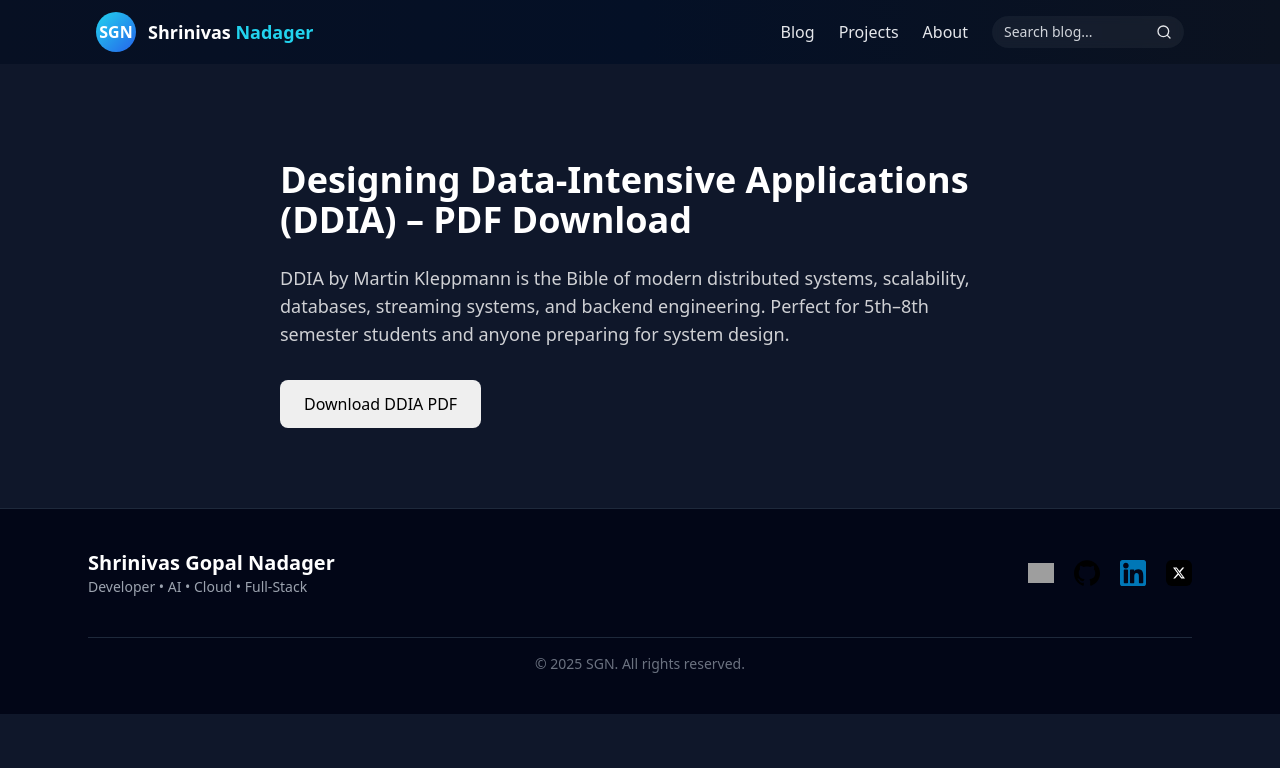
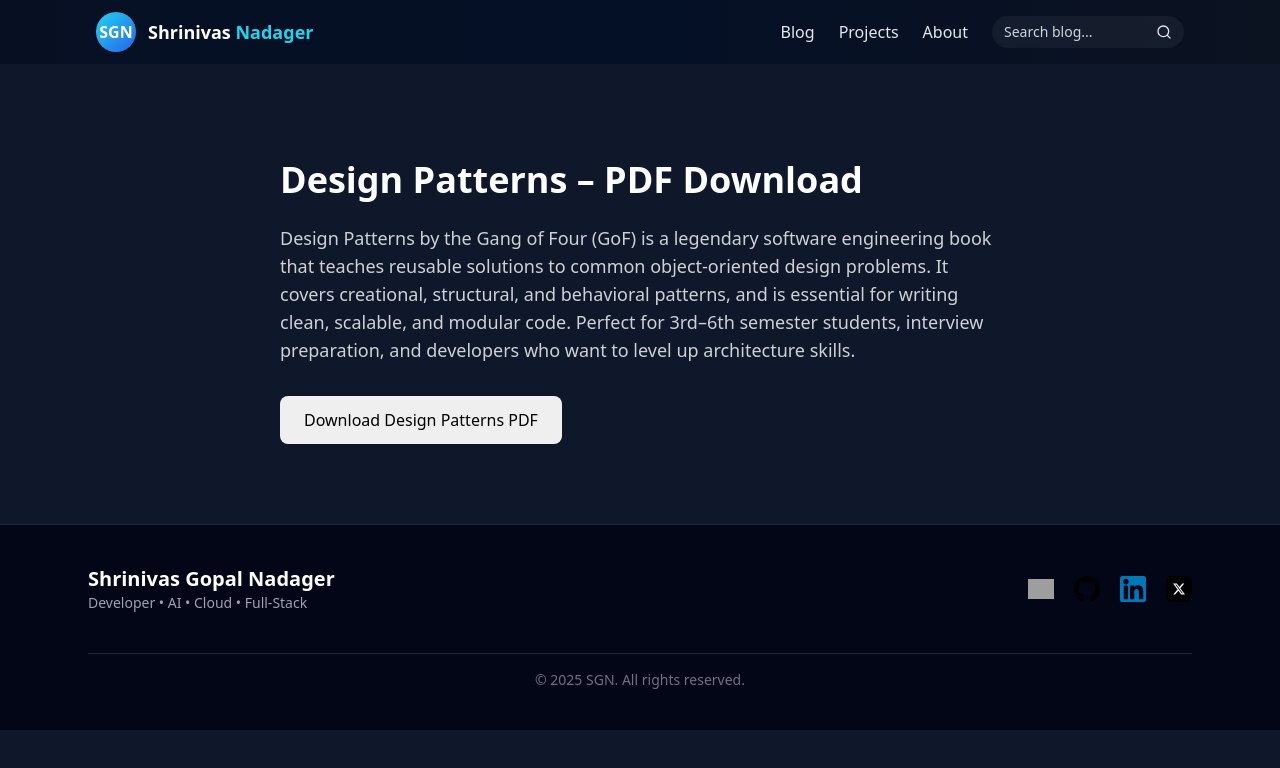
Before and after one commit to Shrinivas-03/thesgn, a Next.js app: page /books/design-patterns in a window 1280 px wide. Shown: the top 768 px of the page. Built offline with nearby package versions, Linux system fonts and the light colour scheme; grey boxes are pictures that could not be loaded.

Commit message:
updated books

```diff
--- a/app/books/design-patterns/page.jsx
+++ b/app/books/design-patterns/page.jsx
@@ -1,31 +1,35 @@
 "use client";
 
 import PopUnder from "@/app/components/PopUnder";
+import NativeInterstitial from "@/app/components/NativeInterstitial";
 
 export default function DDIAPage() {
   return (
     <div className="max-w-3xl mx-auto py-20 px-6">
+      {/* ⭐ PopUnder loads when page loads */}
       <PopUnder />
 
       <h1 className="text-4xl font-bold mb-6">
-        Designing Data-Intensive Applications (DDIA) – PDF Download
+        Design Patterns – PDF Download
       </h1>
 
       <p className="text-lg opacity-80 mb-8">
-        DDIA by Martin Kleppmann is the Bible of modern distributed systems,
-        scalability, databases, streaming systems, and backend engineering.
-        Perfect for 5th–8th semester students and anyone preparing for system
-        design.
+        Design Patterns by the Gang of Four (GoF) is a legendary software
+        engineering book that teaches reusable solutions to common
+        object-oriented design problems. It covers creational, structural, and
+        behavioral patterns, and is essential for writing clean, scalable, and
+        modular code. Perfect for 3rd–6th semester students, interview
+        preparation, and developers who want to level up architecture skills.
       </p>
 
-      <button
-        onClick={() => {
-          window.location.href = "/books/design.pdf";
-        }}
-        className="bg-purple-600 hover:bg-purple-700 transition text-white px-6 py-3 rounded-lg"
+      {/* ⭐ Interstitial triggers on click, then download starts */}
+      <NativeInterstitial
+        onClick={() => window.open("/books/design.pdf", "_blank")}
       >
-        Download DDIA PDF
-      </button>
+        <button className="bg-purple-600 hover:bg-purple-700 transition text-white px-6 py-3 rounded-lg">
+          Download Design Patterns PDF
+        </button>
+      </NativeInterstitial>
     </div>
   );
 }
--- /dev/null
+++ b/app/components/NativeInterstitial.jsx
@@ -0,0 +1,36 @@
+"use client";
+
+import { useEffect } from "react";
+
+export default function NativeInterstitial({ children }) {
+  useEffect(() => {
+    // Load script only once globally
+    if (document.getElementById("native-interstitial-script")) return;
+
+    const script = document.createElement("script");
+    script.id = "native-interstitial-script";
+    script.dataset.zone = "10309653";
+    script.src = "https://groleegni.net/vignette.min.js";
+    script.async = true;
+
+    document.body.appendChild(script);
+  }, []);
+
+  // Wrap your button and attach trigger click event
+  const handleClick = () => {
+    try {
+      // Most vignette scripts expose a global show function
+      if (window.vignette) {
+        window.vignette(); // trigger ad
+      }
+    } catch (err) {
+      console.error("Interstitial did not load", err);
+    }
+  };
+
+  return (
+    <div onClick={handleClick} className="cursor-pointer">
+      {children}
+    </div>
+  );
+}
```
Also changed, not shown: app/books/clean-code/page.jsx (+10 -9 lines), app/books/clrs/page.jsx (+9 -8 lines), app/books/ddia/page.jsx (+10 -8 lines), app/books/grokking-system-design/page.jsx (+9 -7 lines), app/books/pragmatic-programmer/page.jsx (+9 -7 lines), app/books/sre/page.jsx (+9 -7 lines).
